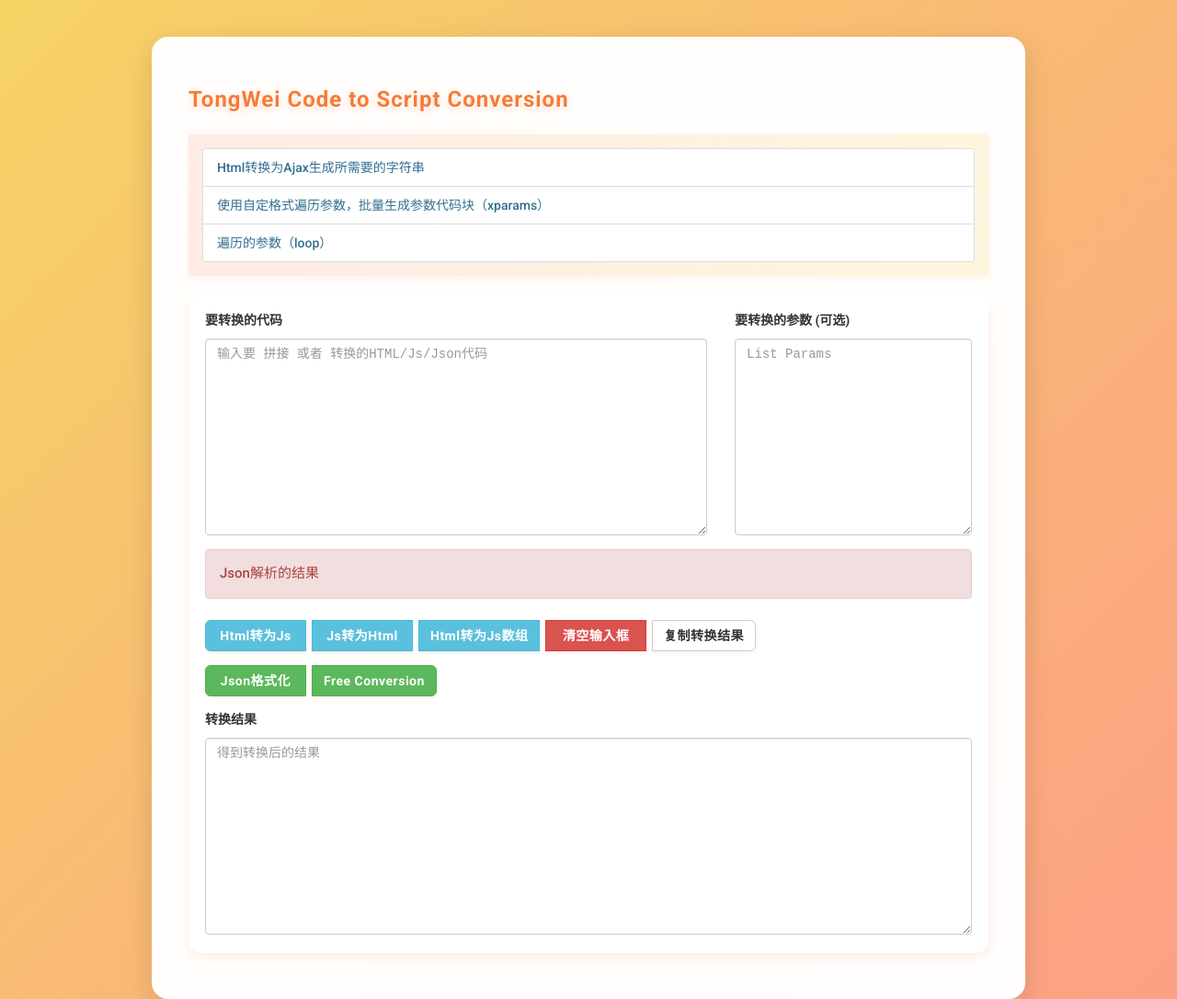
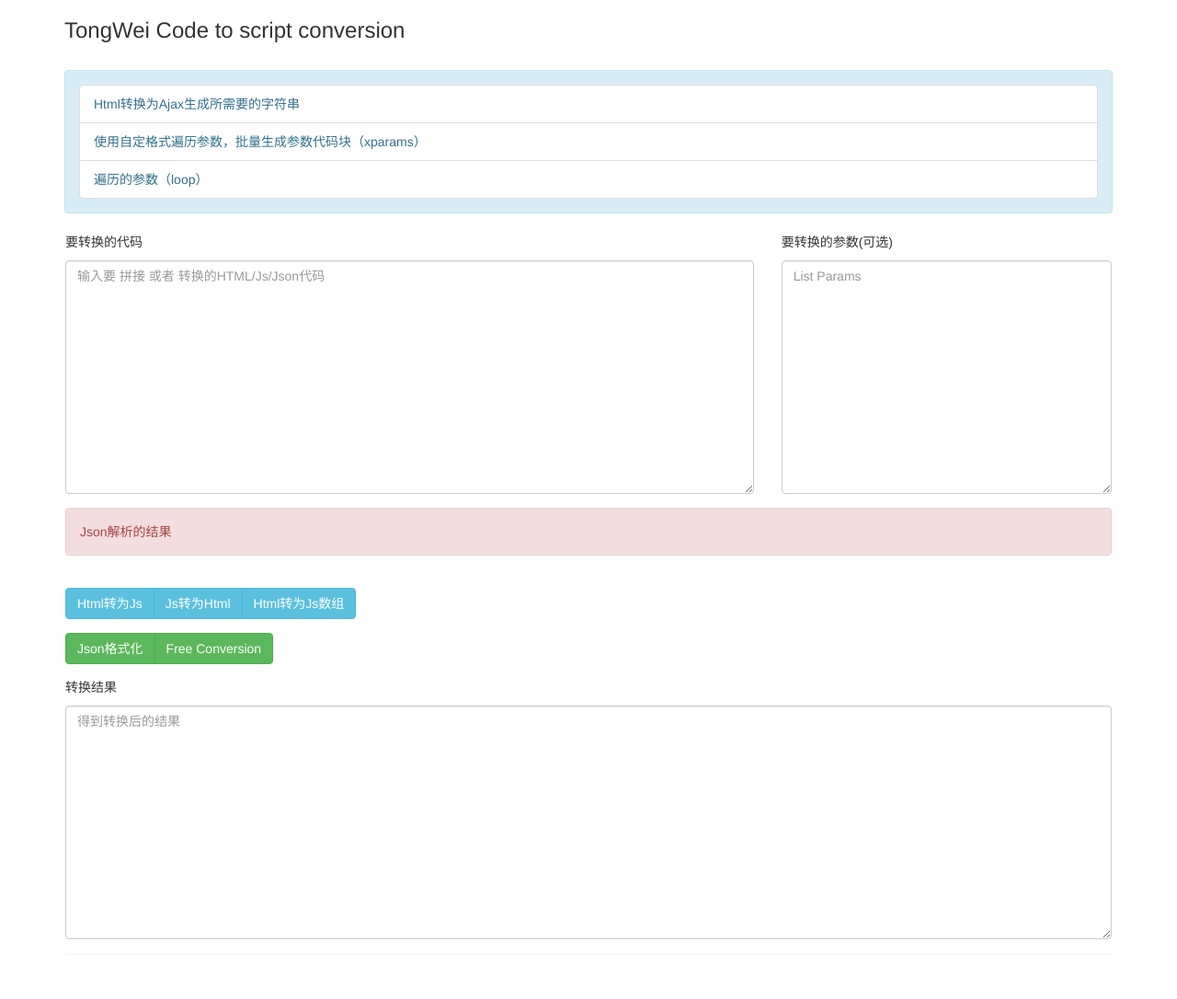
Before and after one commit to KnightTong/Code-to-script-conversion, a plain HTML site: page index.html in a window 1280 px wide. Shown: the whole page at 92% size. After the commit the page ends 1057 px from the top, so only its background shows below. Drawn offline with nearby package versions, Linux system fonts and the light colour scheme; some packages are replaced by stand-ins of ours; a script that the page names is missing.

Commit message:
Revert "Merge pull request #1 from KnightTong/KnightTong-patch-1"
This reverts commit 206a02f8b36ff56067df612ca43255ef60908895, reversing
changes made to 35059209a7d4796f2ec245cf3909b33587f37145.

```diff
--- a/index.html
+++ b/index.html
@@ -1,142 +1,36 @@
 <!DOCTYPE html>
-<html lang="en">
+<html lang="en" >
 <head>
   <meta name="viewport" content="width=device-width, initial-scale=1">
   <meta charset="UTF-8">
   <title>TongWeiCodePen - Html Conversion Tools</title>
-  <link rel="stylesheet" href="https://cdn.jsdelivr.net/npm/bootstrap@3.4.1/dist/css/bootstrap.min.css">
-  <link rel="stylesheet" href="https://cdnjs.cloudflare.com/ajax/libs/animate.css/4.1.1/animate.min.css"/>
-  <link href="https://fonts.googleapis.com/css?family=Roboto:500,700&display=swap" rel="stylesheet">
-  <style>
-    body {
-      background: linear-gradient(135deg, #f6d365 0%, #fda085 100%);
-      font-family: 'Roboto', sans-serif;
-      min-height: 100vh;
-    }
-    .container {
-      max-width: 950px;
-      margin: 40px auto 0;
-      background: rgba(255,255,255,0.98);
-      border-radius: 18px;
-      padding: 35px 40px 30px;
-      box-shadow: 0 10px 32px 0 rgba(0,0,0,0.13);
-      animation: fadeInDown 1.1s;
-    }
-    h3 {
-      font-weight: 700;
-      letter-spacing: 1px;
-      color: #f77b36;
-      text-shadow: 1px 2px 0px #fff, 0 3px 8px #fda08566;
-      margin-bottom: 25px;
-      animation: fadeInLeft 1.2s;
-    }
-    .alert-info {
-      background: linear-gradient(90deg,#fda08533,#f6d36533);
-      border: none;
-      box-shadow: 0 2px 10px #fda08522;
-      margin-bottom: 20px;
-      animation: fadeIn 1.5s;
-    }
-    .panel {
-      background: #fff;
-      border-radius: 14px;
-      padding: 18px 18px 5px;
-      box-shadow: 0 4px 12px 0 #fda08533;
-      border: none;
-      margin-top: 20px;
-      animation: fadeInUp 1.2s;
-    }
-    textarea {
-      resize: vertical;
-      transition: box-shadow .3s;
-      border-radius: 8px;
-      font-size: 15px;
-      font-family: 'Roboto Mono', monospace;
-      box-shadow: 0 0 0 2px #f6d36511;
-    }
-    textarea:focus {
-      box-shadow: 0 0 6px 1px #fda08577;
-      border-color: #f77b36;
-    }
-    .btn-group .btn {
-      font-weight: 600;
-      border-radius: 6px;
-      margin-right: 7px;
-      transition: transform 0.12s, box-shadow 0.14s;
-      box-shadow: 0 1px 4px #fda08533;
-      min-width: 110px;
-      letter-spacing: 0.5px;
-    }
-    .btn-group .btn:last-child { margin-right: 0; }
-    .btn-info:hover, .btn-info:focus {
-      background: linear-gradient(90deg,#fda085,#f6d365);
-      color: #fff;
-      transform: scale(1.06);
-      box-shadow: 0 3px 14px #fda08555;
-    }
-    .btn-success:hover, .btn-success:focus {
-      background: linear-gradient(90deg,#43e97b,#38f9d7);
-      color: #fff;
-      transform: scale(1.06);
-      box-shadow: 0 3px 14px #36f9d755;
-    }
-    .btn-danger:hover, .btn-danger:focus {
-      background: linear-gradient(90deg,#fa709a,#fee140);
-      color: #fff;
-      transform: scale(1.06);
-      box-shadow: 0 3px 14px #fa709a55;
-    }
-    #results {
-      animation: fadeIn 1s;
-      margin-bottom: 8px;
-      font-size: 15px;
-    }
-    @media (max-width: 900px) {
-      .container { padding: 15px 2vw; }
-    }
-    @media (max-width: 700px) {
-      .form-group > .col-sm-8, .form-group > .col-sm-4, .form-group > .col-sm-6, .form-group > .col-sm-12 {
-        float: none;
-        width: 100%;
-        padding: 0;
-      }
-      .btn-group .btn { min-width: 96px; font-size: 15px;}
-    }
-    /* Animate.css fallback for fadeInDown */
-    @keyframes fadeInDown {
-      0% { opacity: 0; transform: translateY(-30px);}
-      100% { opacity: 1; transform: translateY(0);}
-    }
-    @keyframes fadeInLeft {
-      0% { opacity:0; transform: translateX(-40px);}
-      100% { opacity:1; transform: translateX(0);}
-    }
-    @keyframes fadeInUp {
-      0% { opacity:0; transform: translateY(50px);}
-      100% { opacity:1; transform: translateY(0);}
-    }
-  </style>
+  <link rel='stylesheet' href='./bootstrap.min.css'>
+
 </head>
 <body>
-<div class="container animate__animated animate__fadeInDown">
-  <h3 class="animate__animated animate__fadeInLeft">TongWei Code to Script Conversion</h3>
-  <div class="alert alert-info animate__animated animate__fadeIn">
+<!-- partial:index.partial.html -->
+<div class="container">
+  <h3>TongWei Code to script conversion</h3>
+  <br />
+
+  <div class="alert alert-info" role="alert">
     <ul class="list-group">
       <li class="list-group-item">Html转换为Ajax生成所需要的字符串</li>
       <li class="list-group-item">使用自定格式遍历参数，批量生成参数代码块（xparams）</li>
       <li class="list-group-item">遍历的参数（loop）</li>
     </ul>
   </div>
-  <div class="panel animate__animated animate__fadeInUp">
-    <form id="form1" class="form-horizontal" action="/htmltojs/" method="post" autocomplete="off">
+
+  <div class="panel">
+    <form id="form1" class="form-horizontal" action="/htmltojs/" method="post">
       <div class="form-group">
-        <div class="col-sm-8 animate__animated animate__fadeInLeft">
-          <p><strong>要转换的代码</strong></p>
-          <textarea class="form-control" id="content" rows="10" placeholder="输入要 拼接 或者 转换的HTML/Js/Json代码"></textarea>
+        <div class="col-sm-8">
+          <p>要转换的代码</p>
+          <textarea class="form-control" id="content" rows="12" style="max-height: 2222px;" placeholder="输入要 拼接 或者 转换的HTML/Js/Json代码"></textarea>
         </div>
-        <div class="col-sm-4 animate__animated animate__fadeInRight">
-          <p><strong>要转换的参数 (可选)</strong></p>
-          <textarea class="form-control" id="content_params" rows="10" placeholder="List Params"></textarea>
+        <div class="col-sm-4">
+          <p>要转换的参数(可选)</p>
+          <textarea class="form-control" id="content_params" rows="12" style="max-height: 2222px;" placeholder="List Params"></textarea>
         </div>
       </div>
       <div class="form-group">
@@ -147,13 +41,17 @@
         </div>
       </div>
       <div class="form-group">
-        <div class="col-sm-12">
+        <div class="col-sm-6">
           <div class="btn-group" role="group" aria-label="...">
-            <input type="button" onclick="tojs();" value="Html转为Js" class="btn btn-info animate__animated animate__pulse animate__delay-1s">
-            <input type="button" onclick="tohtml();" value="Js转为Html" class="btn btn-info animate__animated animate__pulse animate__delay-1s">
-            <input type="button" onclick="htmltoarray();" value="Html转为Js数组" class="btn btn-info animate__animated animate__pulse animate__delay-1s">
-            <input type="button" onclick="Empty();" value="清空输入框" class="btn btn-danger animate__animated animate__pulse animate__delay-1s">
-            <span id="copyallcode" class="btn btn-default animate__animated animate__pulse animate__delay-1s" data-clipboard-target="#result">复制转换结果</span>
+            <input type="button" onclick="tojs();" value="Html转为Js" class="btn btn-info">
+            <input type="button" onclick="tohtml();" value="Js转为Html" class="btn btn-info">
+            <input type="button" onclick="htmltoarray();" value="Html转为Js数组" class="btn btn-info">
+          </div>
+        </div>
+        <div class="col-sm-6" style="text-align: right;display: none;">
+          <div class="btn-group" role="group" aria-label="...">
+            <input type="button" onclick="Empty();" value="清空输入框" class="btn btn-danger">
+            <span id="copyallcode" class="btn btn-default" data-clipboard-target="#result">复制转换结果</span>
           </div>
         </div>
       </div>
@@ -166,35 +64,20 @@
         </div>
       </div>
       <div class="form-group">
-        <div class="col-sm-12 animate__animated animate__fadeInUp">
-          <p><strong>转换结果</strong></p>
-          <textarea id="result" class="form-control" rows="10" placeholder="得到转换后的结果"></textarea>
+        <div class="col-sm-12">
+          <p>转换结果</p>
+          <textarea id="result" class="form-control" class="form-control" rows="12" style="max-height: 2222px;" placeholder="得到转换后的结果">
+</textarea>
         </div>
       </div>
     </form>
   </div>
 </div>
-<script src="https://cdn.jsdelivr.net/npm/jquery@3.7.1/dist/jquery.min.js"></script>
-<script src="https://cdn.jsdelivr.net/npm/bootstrap@3.4.1/dist/js/bootstrap.min.js"></script>
-<script src="https://cdnjs.cloudflare.com/ajax/libs/clipboard.js/2.0.11/clipboard.min.js"></script>
-<script src="./script.js"></script>
-<script>
-  // 复制按钮动效
-  new ClipboardJS('#copyallcode');
-  $('#copyallcode').on('click', function(){
-    $(this).addClass('btn-success').text('已复制!');
-    setTimeout(() => {
-      $(this).removeClass('btn-success').text('复制转换结果');
-    }, 1500);
-  });
-  // 按钮点击动效
-  $('.btn-group .btn').on('mousedown', function(){
-    $(this).css('transform', 'scale(0.96)');
-  }).on('mouseup mouseleave', function(){
-    $(this).css('transform', '');
-  });
-  // 输入区淡入动效
-  $('#content, #content_params, #result').addClass('animate__animated animate__fadeIn');
-</script>
+
+</div>
+<!-- partial -->
+  <script src='./jquery.min.js'></script>
+<script src='./bootstrap.min.js'></script><script  src="./script.js"></script>
+
 </body>
 </html>
```
